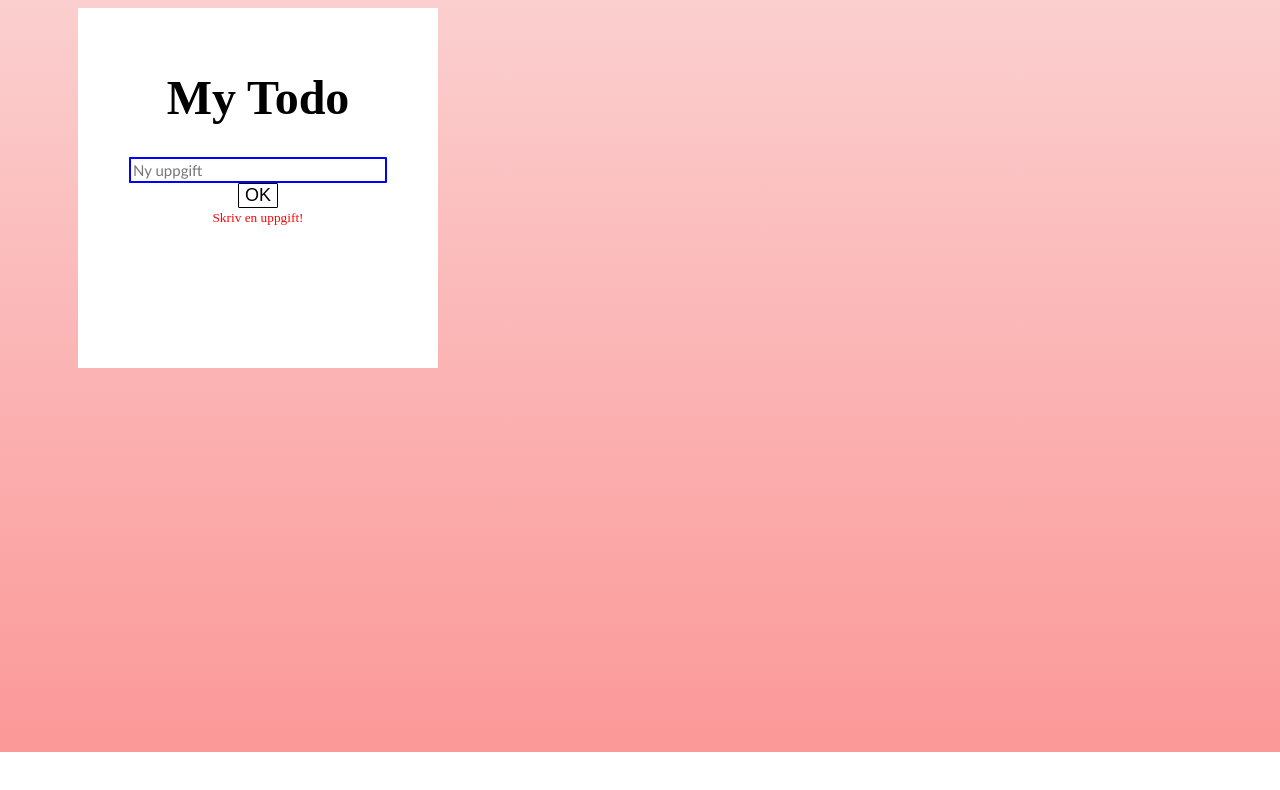
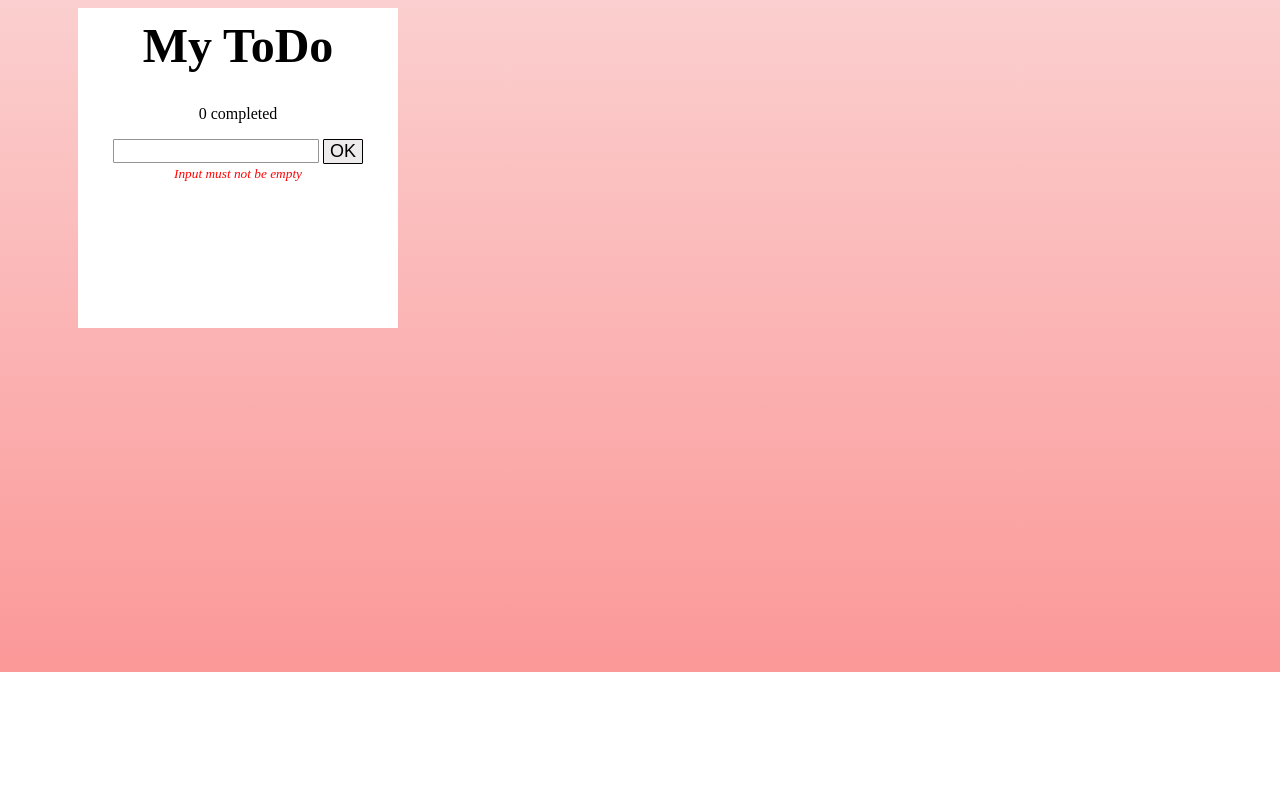
Before and after one commit to latifabikndarne/Att-g-ra-lista_test, a plain HTML site: page Animation.html in a window 1280 px wide. Both pictures are taken after a click on the button "OK". Drawn offline with Linux system fonts and the light colour scheme.

Commit message:
All files were uppdated

```diff
--- a/Animation.html
+++ b/Animation.html
@@ -36,6 +36,24 @@
       /* stanna */
     }
   }
+
+ #inputTodo {
+  border: 1px solid rgb(148, 147, 147);
+  transition:
+  border-color 0.3s ease;
+  border-width: 0.3s ease;
+}
+
+#inputTodo:focus {
+  border-color: rgb(56, 9, 241);
+  border-width: 2px;
+  outline: none;
+}
+
+  #addTodoButton:hover{
+    background-color : rgb(198, 192, 192);
+  }
+
 
   #todolist {
     opacity: 0;
@@ -82,8 +100,7 @@
 
    .completed{
      transition:color 1s ease, opacity 1s ease;
-    /*color: #aaa;  /* grå
-      opacity: 0.6; */
+
    }
 
 
@@ -91,11 +108,11 @@
 
 <body>
   <div class="bounce-in">
-    <h1>  My Todo </h1>
-    <p id="completed"> </p>
+    <h1>  My ToDo </h1>
+    <p id="completed"> 0 completed </p>
 
     <label for="inputTodo"> </label>
-    <input type="Text" id="inputTodo" placeholder="Ny uppgift">
+    <input type="Text" id="inputTodo"> <!-- placeholder="Ny uppgift"-->
     <button type="button" id="addTodoButton"> OK </button>
 
     <br>
--- a/script.js
+++ b/script.js
@@ -9,7 +9,7 @@ const todolist = document.querySelector("#todolist");
 let completed = 0;
 let todoText = "";
 let text = inputTodo.value;
-infoTextElement.textContent= " ";
+infoTextElement.textContent = " ";
 
 
 addTodoButton.addEventListener("click", addToDo);
@@ -18,9 +18,10 @@ function addToDo() {
     todoText = inputTodo.value;
 
     if (todoText == 0) {
-        infoTextElement.textContent = "Skriv en uppgift!";
+        infoTextElement.textContent = "Input must not be empty";
         return;
-    }
+        }
+
     const item = document.createElement("li");
     todolist.appendChild(item);
 
@@ -32,6 +33,7 @@ itemText.innerText = todoText;
 //EventListener för varje item
 
 itemText.addEventListener("click",
+
     function () {
 
         if (itemText.getAttribute("class") == "completed") {
@@ -42,11 +44,11 @@ itemText.addEventListener("click",
         } else {
             itemText.setAttribute("class", "completed");
             completed++;
-            completedElement.innerText = "Utförda uppgifter: " + completed;
+            completedElement.innerText = completed + " completed";
         }
 
     });
-
+         infoTextElement.textContent = " ";
       item.appendChild(itemText);
 
 
@@ -63,6 +65,5 @@ itemText.addEventListener("click",
 
        });
 
-
     inputTodo.value = "";
 }
--- a/styles.css
+++ b/styles.css
@@ -23,7 +23,7 @@ body {
     width : 300px;
     height : 300px;
     text-align: center;
-    padding: 30px;
+    padding: 10px;
     margin-left : 70px;
 
 
@@ -32,26 +32,28 @@ body {
 h1 {
     color:black;
     font-size: xxx-large;
+    margin-top: 0px;
 }
 
 #inputTodo{
     background-color :white;
-    width : 250px;
+    width : 200px;
     height:20px;
-    border : 2px, solid, blue;
+    border : 0.1px, solid, rgb(148, 147, 147);
     border-radius: 1px;
     font-size: 15px;
     font-family:'Gill Sans', 'Gill Sans MT', Calibri, 'Trebuchet MS', sans-serif
 
 }
 #todolist {
+
   color: black;
   list-style-type: none;
   font-size: 20px;
   font-family:'Gill Sans', 'Gill Sans MT', Calibri, 'Trebuchet MS', sans-serif
 }
 #addTodoButton {
-    background-color: white;
+    background-color: hwb(0 92% 7%);
     color : black;
     font-size: 18px;
     font-family:'Gill Sans', 'Gill Sans MT', Calibri, 'Trebuchet MS', sans-serif
@@ -62,10 +64,9 @@ h1 {
 
 .completed {
     text-decoration: line-through;
-    color: lightgray;
+    color: rgb(125, 123, 123);
     font-size: 20px;
     font-family:'Gill Sans', 'Gill Sans MT', Calibri, 'Trebuchet MS', sans-serif
-
 }
 
 .trashcan{
@@ -75,5 +76,6 @@ h1 {
 }
 small {
   color: red;
+  font-style:italic;
 
 }
```
